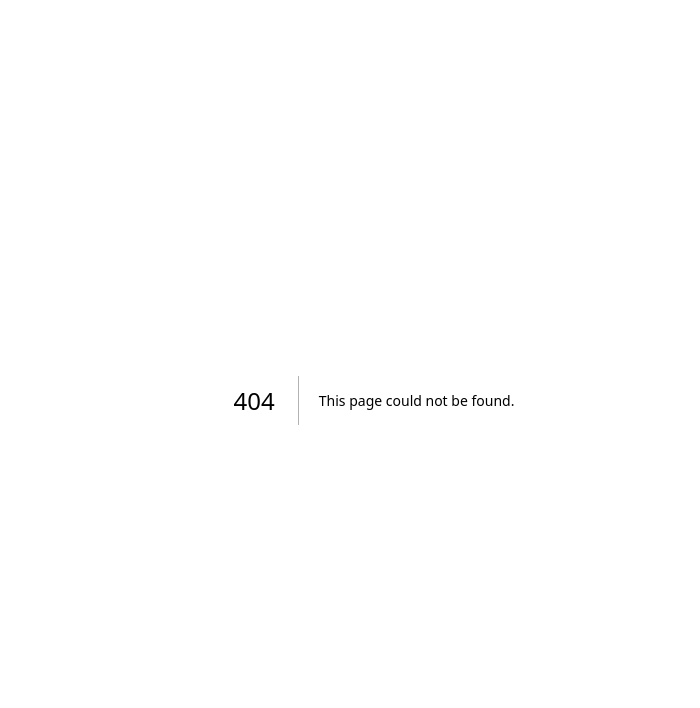
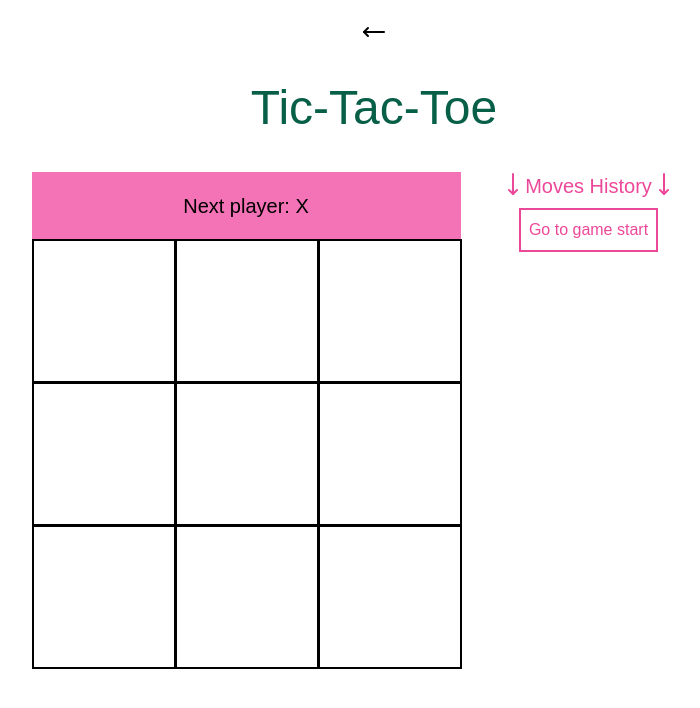
Before and after one commit to Timbobeek/ui_components, a Next.js app: page /tictactoe in a window 1280 px wide. Before the commit this address had no page. Shown: the top 708 px of the page, without its empty margins (266-966 px from the left). Built offline with nearby package versions, Linux system fonts and the light colour scheme.

Commit message:
tictactoe functions

```diff
--- a/app/page.tsx
+++ b/app/page.tsx
@@ -44,6 +44,11 @@ export default function Home() {
             TBD
           </button>
         </Link>
+        <Link href="/tictactoe">
+          <button className="bg-emerald-800 text-white p-7 hover:bg-pink-400">
+            Tic-Tac-Toe
+          </button>
+        </Link>
       </div>
     </div>
   );
--- /dev/null
+++ b/app/tictactoe/page.tsx
@@ -0,0 +1,132 @@
+"use client";
+
+import Link from "next/link";
+import { useState } from "react";
+import { MoveLeft, MoveDown } from "lucide-react";
+
+function Square({ value, onSquareClick }) {
+  return (
+    <button className="bg-white border-black border-2 border-solid float-left text-5xl leading-3 -mr-px -mt-px p-0 text-center w-36 h-36 text-black" onClick={onSquareClick}>
+      {value}
+    </button>
+  );
+}
+
+function Board({ xIsNext, squares, onPlay }) {
+  function handleClick(i) {
+    if (calculateWinner(squares) || squares[i]) {
+      return;
+    }
+    const nextSquares = squares.slice();
+    if (xIsNext) {
+      nextSquares[i] = "X";
+    } else {
+      nextSquares[i] = "O";
+    }
+    onPlay(nextSquares);
+  }
+
+  const winner = calculateWinner(squares);
+  let status;
+  if (winner) {
+    status = "Winner: " + winner;
+  } else {
+    status = "Next player: " + (xIsNext ? "X" : "O");
+  }
+
+  return (
+    <>
+      <div className="bg-pink-400 text-xl text-center p-5">{status}</div>
+      <div className="after:content-[''] after:table after:clear-both">
+        <Square value={squares[0]} onSquareClick={() => handleClick(0)} />
+        <Square value={squares[1]} onSquareClick={() => handleClick(1)} />
+        <Square value={squares[2]} onSquareClick={() => handleClick(2)} />
+      </div>
+      <div className="after:content-[''] after:table after:clear-both">
+        <Square value={squares[3]} onSquareClick={() => handleClick(3)} />
+        <Square value={squares[4]} onSquareClick={() => handleClick(4)} />
+        <Square value={squares[5]} onSquareClick={() => handleClick(5)} />
+      </div>
+      <div className="after:content-[''] after:table after:clear-both">
+        <Square value={squares[6]} onSquareClick={() => handleClick(6)} />
+        <Square value={squares[7]} onSquareClick={() => handleClick(7)} />
+        <Square value={squares[8]} onSquareClick={() => handleClick(8)} />
+      </div>
+    </>
+  );
+}
+
+export default function Game() {
+  const [history, setHistory] = useState([Array(9).fill(null)]);
+  const [currentMove, setCurrentMove] = useState(0);
+  const xIsNext = currentMove % 2 === 0;
+  const currentSquares = history[currentMove];
+
+  function handlePlay(nextSquares) {
+    const nextHistory = [...history.slice(0, currentMove + 1), nextSquares];
+    setHistory(nextHistory);
+    setCurrentMove(nextHistory.length - 1);
+  }
+
+  function jumpTo(nextMove) {
+    setCurrentMove(nextMove);
+  }
+
+  const moves = history.map((squares, move) => {
+    let description;
+    if (move > 0) {
+      description = "Go to move #" + move;
+    } else {
+      description = "Go to game start";
+    }
+    return (
+      <li key={move}>
+        <button className="bg-white border-solid border-pink-500 border-2 m-2 p-2" onClick={() => jumpTo(move)}>{description}</button>
+      </li>
+    );
+  });
+
+  return (
+    <div className="flex flex-col items-center justify-center">
+      <Link href="/">
+        <MoveLeft className="m-5" />
+      </Link>
+      <header className="text-5xl text-emerald-800 mt-5">Tic-Tac-Toe</header>
+      <div className="flex flex-row mt-10">
+        <div className="">
+          <Board
+            xIsNext={xIsNext}
+            squares={currentSquares}
+            onPlay={handlePlay}
+          />
+        </div>
+        <div className=" flex flex-col items-center w-64 h-64 ">
+          <p className=" text-pink-500 text-center text-xl text-black flex">
+            <MoveDown/>Moves History<MoveDown/>
+          </p>
+          <ol className="text-pink-500 flex flex-col items-center ">{moves}</ol>
+        </div>
+      </div>
+    </div>
+  );
+}
+
+function calculateWinner(squares) {
+  const lines = [
+    [0, 1, 2],
+    [3, 4, 5],
+    [6, 7, 8],
+    [0, 3, 6],
+    [1, 4, 7],
+    [2, 5, 8],
+    [0, 4, 8],
+    [2, 4, 6],
+  ];
+  for (let i = 0; i < lines.length; i++) {
+    const [a, b, c] = lines[i];
+    if (squares[a] && squares[a] === squares[b] && squares[a] === squares[c]) {
+      return squares[a];
+    }
+  }
+  return null;
+}
```
